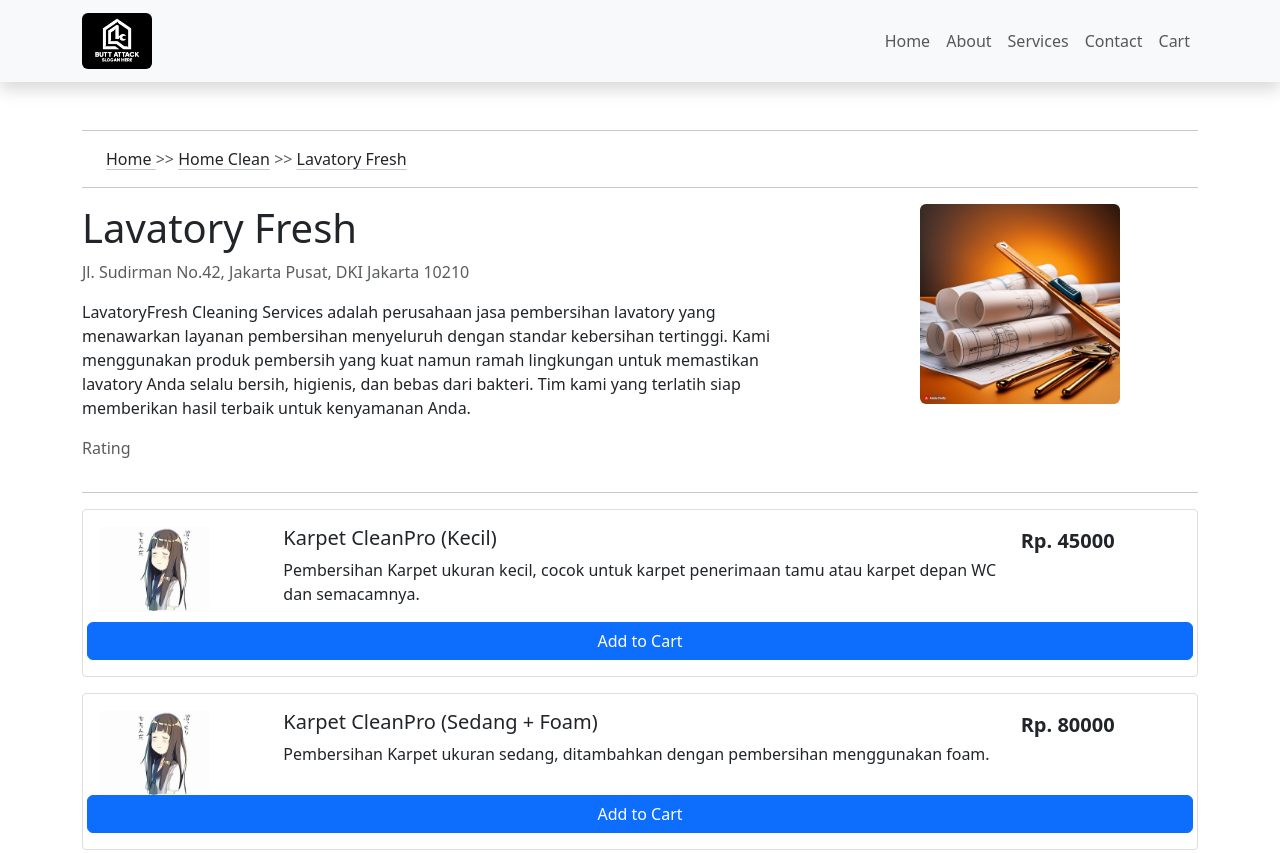
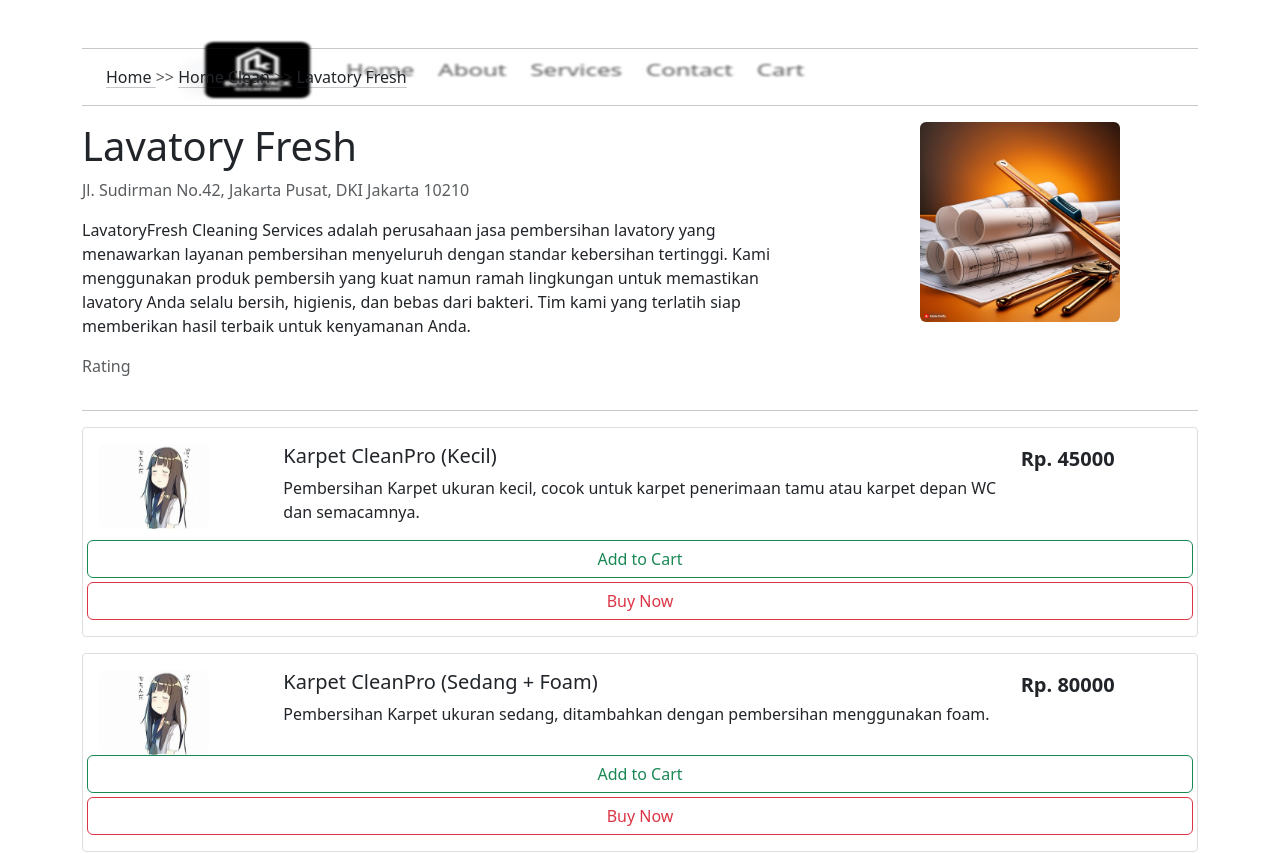
Before and after one commit to DallasSteele/Metpen, a Nuxt app: page /lavatory/peru7 in a window 1280 px wide. Shown: the top 853 px of the page. Built offline with nearby package versions, Linux system fonts and the light colour scheme.

Commit message:
Peru 7 worked fine
sisa peru belum berjalan, loader diutamakan

```diff
--- /dev/null
+++ b/components/inc/Loadingmf.vue
@@ -0,0 +1,110 @@
+<template>
+  <div class="wrapper" v-if="show">
+    <div class="circle"></div>
+    <div class="circle"></div>
+    <div class="circle"></div>
+    <div class="shadow"></div>
+    <div class="shadow"></div>
+    <div class="shadow"></div>
+  </div>
+</template>
+
+<script>
+export default {
+  props: {
+    show: {
+      type: Boolean,
+      default: false
+    }
+  }
+}</script>
+
+<style>
+.wrapper {
+  width: 200px;
+  height: 60px;
+  position: relative;
+  z-index: 1;
+}
+
+.circle {
+  width: 20px;
+  height: 20px;
+  position: absolute;
+  border-radius: 50%;
+  background-color: #fff;
+  left: 15%;
+  transform-origin: 50%;
+  animation: circle7124 .5s alternate infinite ease;
+}
+
+@keyframes circle7124 {
+  0% {
+    top: 60px;
+    height: 5px;
+    border-radius: 50px 50px 25px 25px;
+    transform: scaleX(1.7);
+  }
+
+  40% {
+    height: 20px;
+    border-radius: 50%;
+    transform: scaleX(1);
+  }
+
+  100% {
+    top: 0%;
+  }
+}
+
+.circle:nth-child(2) {
+  left: 45%;
+  animation-delay: .2s;
+}
+
+.circle:nth-child(3) {
+  left: auto;
+  right: 15%;
+  animation-delay: .3s;
+}
+
+.shadow {
+  width: 20px;
+  height: 4px;
+  border-radius: 50%;
+  background-color: rgba(0,0,0,0.9);
+  position: absolute;
+  top: 62px;
+  transform-origin: 50%;
+  z-index: -1;
+  left: 15%;
+  filter: blur(1px);
+  animation: shadow046 .5s alternate infinite ease;
+}
+
+@keyframes shadow046 {
+  0% {
+    transform: scaleX(1.5);
+  }
+
+  40% {
+    transform: scaleX(1);
+    opacity: .7;
+  }
+
+  100% {
+    transform: scaleX(.2);
+    opacity: .4;
+  }
+}
+
+.shadow:nth-child(4) {
+  left: 45%;
+  animation-delay: .2s
+}
+
+.shadow:nth-child(5) {
+  left: auto;
+  right: 15%;
+  animation-delay: .3s;
+}</style>
--- a/components/inc/ServiceCard.vue
+++ b/components/inc/ServiceCard.vue
@@ -11,7 +11,9 @@
       <div class="col-2 text-right">
         <p class="price font-weight-bold">Rp. {{ price }}</p>
       </div>
-      <button class="btn btn-primary" @click="handleAddToCart">Add to Cart</button>
+      <button class="btn btn-outline-success" @click="handleAddToCart">Add to Cart</button>
+        <button class="btn btn-outline-danger mt-1" @click="handleBuyNow">Buy Now</button>
+
     </div>
   </div>
 </template>
@@ -33,6 +35,15 @@ export default {
         image: this.image
       };
       this.$emit('add-to-cart', item);
+    },
+     handleBuyNow() {
+      const item = {
+        name: this.name,
+        description: this.description,
+        price: this.price,
+        image: this.image
+      };
+      this.$emit('buy-now', item);
     }
   }
 }
--- a/layouts/default.vue
+++ b/layouts/default.vue
@@ -1,5 +1,6 @@
 <template>
     <div>
+        <Loadingmf :show="loading"/>
         <AppHeader/>
         <Nuxt/>
         <AppFooter/>
@@ -9,13 +10,28 @@
 <script>
 import AppHeader from "../components/inc/AppHeader.vue";
 import AppFooter from "../components/inc/AppFooter.vue";
+import Loadingmf from '~/components/inc/Loadingmf.vue';
 
 export default {
     name: 'default',
     components: {
+        Loadingmf,
         AppHeader,
         AppFooter
+    },
+    data() {
+        return {
+            loading: false
+        }
+    },
+    watch: {
+         '$route' (to, from) {
+      this.loading = true
+      setTimeout(() => {
+        this.loading = false
+      }, 1000)
     }
+  }
 }
 
 </script>
--- a/nuxt.config.js
+++ b/nuxt.config.js
@@ -60,5 +60,12 @@ export default {
 
   // Build Configuration: https://go.nuxtjs.dev/config-build
   build: {
-  }
+  },
+
+  loading: {
+    color: '#3B8070',
+    height: '5px',
+    continuous: true,
+    duration: 5000,
+  },
 }
--- a/pages/about.vue
+++ b/pages/about.vue
@@ -4,6 +4,7 @@
 <div>
   <section class="about-section">
     <div class="container">
+    <button class="btn btn-outline-secondary mb-3" @click="goBack"> Back</button>
       <h1 class="section-title">About Us</h1>
       <div class="row">
         <div class="col-md-6">
@@ -135,6 +136,11 @@ export default {
         }
       ]
     }
+  },
+  methods: {
+    goBack() {
+      this.$router.back();
+    }
   }
 }
 </script>
--- a/pages/cart.vue
+++ b/pages/cart.vue
@@ -1,5 +1,6 @@
 <template>
   <div class="container mt-5">
+    <button class="btn btn-secondary mb-3" @click="goBack"> Back</button>
     <h1>Cart</h1>
     <div v-if="cart.length">
       <ul class="list-group">
@@ -51,6 +52,9 @@ export default {
     }
   },
   methods: {
+    goBack() {
+      this.$router.back();
+    },
     removeFromCart(index) {
       this.cart.splice(index, 1);
       localStorage.setItem('cart', JSON.stringify(this.cart));
--- a/pages/contact.vue
+++ b/pages/contact.vue
@@ -1,5 +1,6 @@
 <template>
  <div class="container">
+    <button class="btn btn-outline-secondary mb-3 mt-3" @click="goBack"> Back</button>
   <div class="contact-us">
     <h2>Contact Us!</h2>
     <div class="contact-content">
@@ -18,22 +19,27 @@
 <script>
 export default {
   name: "Contact",
+  methods: {
+    goBack() {
+      this.$router.back();
+    }
+  }
 };
 </script>
 
 <style scoped>
-.container{
+.container, .contact-us, .contact-content{
  background-color: #8aefed;
+ padding: 80px 0;
 }
 .contact-us {
   text-align: center;
-  padding: 80px 0;
 }
 
 .contact-content {
   display: inline-block;
   max-width: 600px;
-  text-align: left;
+  text-align: center;
 }
 
 .contact-content h3 {
--- a/pages/lavatory/peru7.vue
+++ b/pages/lavatory/peru7.vue
@@ -32,7 +32,9 @@
       :price="service.price"
       :image="service.image"
       @add-to-cart="addToCart"
+      @buy-now="buyNow"
     />
+
 
     <div v-if="cart.length" class="mt-5">
       <h2>Cart</h2>
@@ -44,6 +46,7 @@
       </ul>
       <div class="mt-3 mb-5">
         <h3>Total: Rp. {{ totalPrice }}</h3>
+         <a href="/orderpage"><button class="btn btn-primary " >Go To Payment</button></a>
       </div>
     </div>
   </div>
@@ -51,6 +54,8 @@
 
 <script>
 import ServiceCard from '@/components/inc/ServiceCard.vue';
+
+
 
 export default {
   components: {
@@ -91,6 +96,10 @@ export default {
       this.cart.push(item);
       localStorage.setItem('cart', JSON.stringify(this.cart));
       alert('Added to cart');
+    },
+    buyNow(service) {
+      this.addToCart(service);
+      this.$router.push('/orderpage');
     }
   },
   mounted() {
--- a/pages/orderpage.vue
+++ b/pages/orderpage.vue
@@ -1,6 +1,7 @@
 <template>
   <div class="container mt-5">
-    <h1>Payment Order</h1>
+    <button class="btn btn-outline-secondary mb-3" @click="goBack"> Back</button>
+    <h1>Payment </h1>
     <div class="row">
       <div class="col-md-8">
         <div class="card mb-4">
@@ -86,6 +87,10 @@ export default {
     }
   },
   methods: {
+      goBack() {
+      this.$router.back();
+    },
+
     removeFromCart(index) {
       this.cart.splice(index, 1);
       localStorage.setItem('cart', JSON.stringify(this.cart));
--- a/pages/services.vue
+++ b/pages/services.vue
@@ -1,4 +1,6 @@
 <template>
+<div class="container">
+<button class="btn btn-outline-secondary mb-3 mt-3" @click="goBack"> Back</button>
   <div class="services">
     <h2>Our Services!</h2>
     <div class="services-content">
@@ -23,6 +25,7 @@
       </ul>
     </div>
   </div>
+</div>
 </template>
 
 <script>
@@ -32,10 +35,12 @@ export default {
 </script>
 
 <style scoped>
+.container{
+  background-color: #8aefed;
+}
 .services {
   text-align: center;
   padding: 50px 0;
-  background-color: #8aefed;
 }
 
 .services-content {
```
